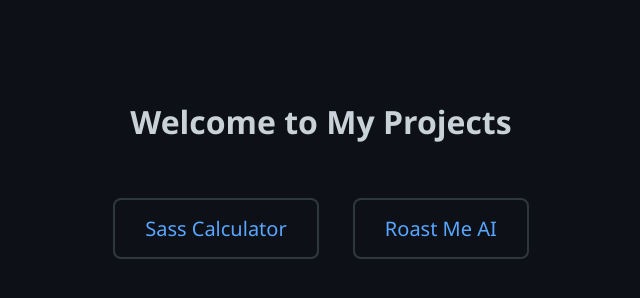
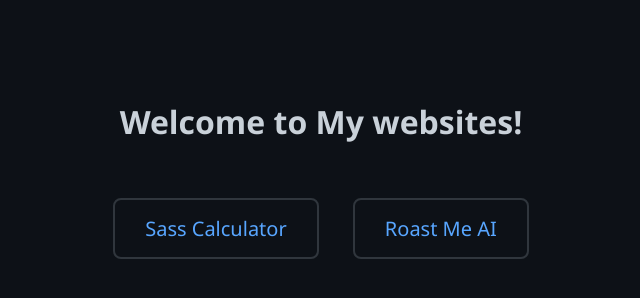
Before and after one commit to Radiant0-collab/My-websites, a plain HTML site: page index.html in a window 1280 px wide. Shown: the whole page, without its empty margins (319-959 px from the left). Drawn offline with Linux system fonts and the light colour scheme.

Commit message:
Update title and heading to 'My websites Portfolio'

```diff
--- a/index.html
+++ b/index.html
@@ -3,7 +3,7 @@
 <head>
     <meta charset="UTF-8">
     <meta name="viewport" content="width=device-width, initial-scale=1.0">
-    <title>My Projects Portfolio</title>
+    <title>My websites Portfolio</title>
     <style>
         body {
             font-family: 'Segoe UI', Tahoma, Geneva, Verdana, sans-serif;
@@ -34,7 +34,7 @@
 </head>
 <body>
 
-    <h1>Welcome to My Projects</h1>
+    <h1>Welcome to My websites!</h1>
 
     <a href="./sass-calculator/index.html" class="project-link">Sass Calculator</a>
     <a href="./roast-me-ai/index.html" class="project-link">Roast Me AI</a>
```
